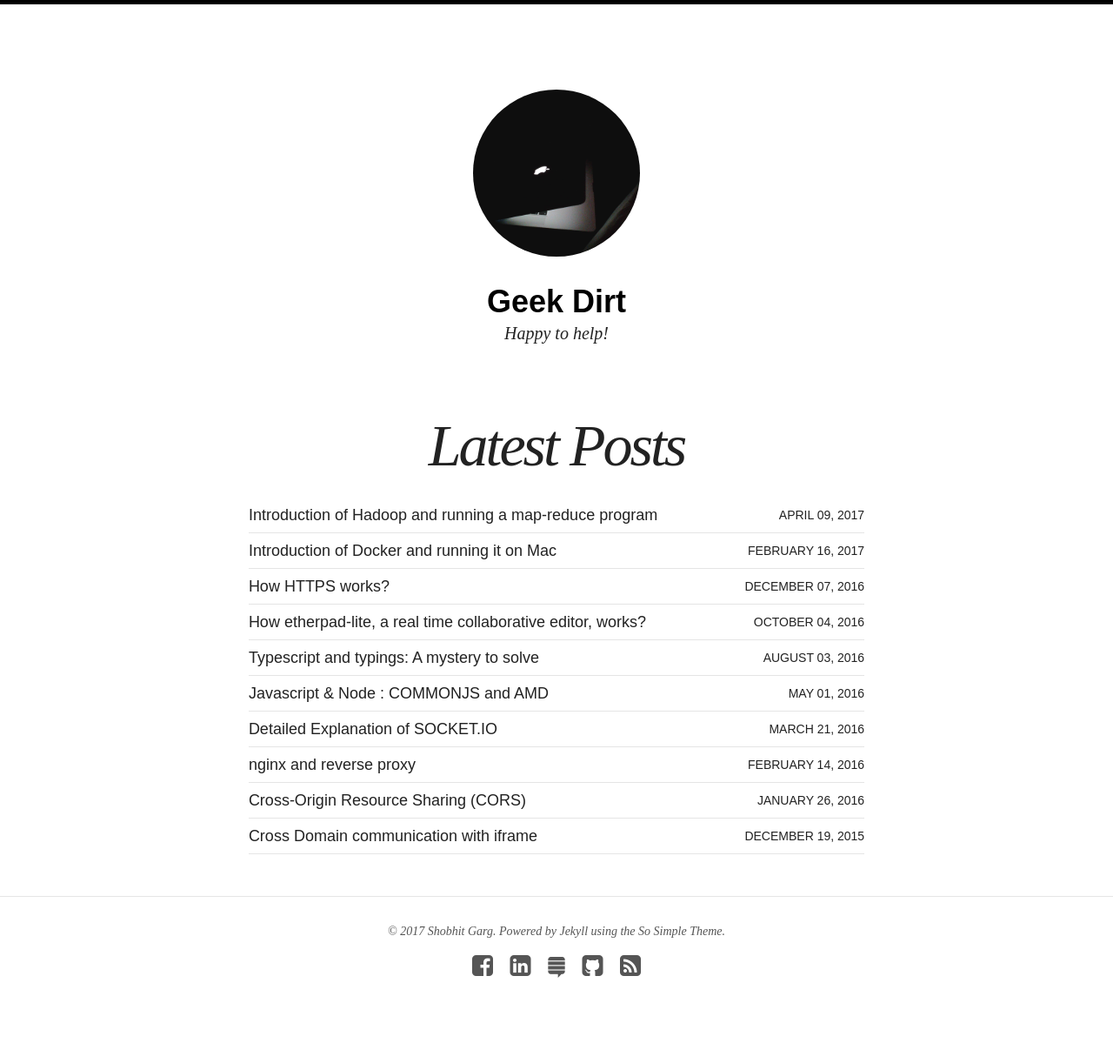
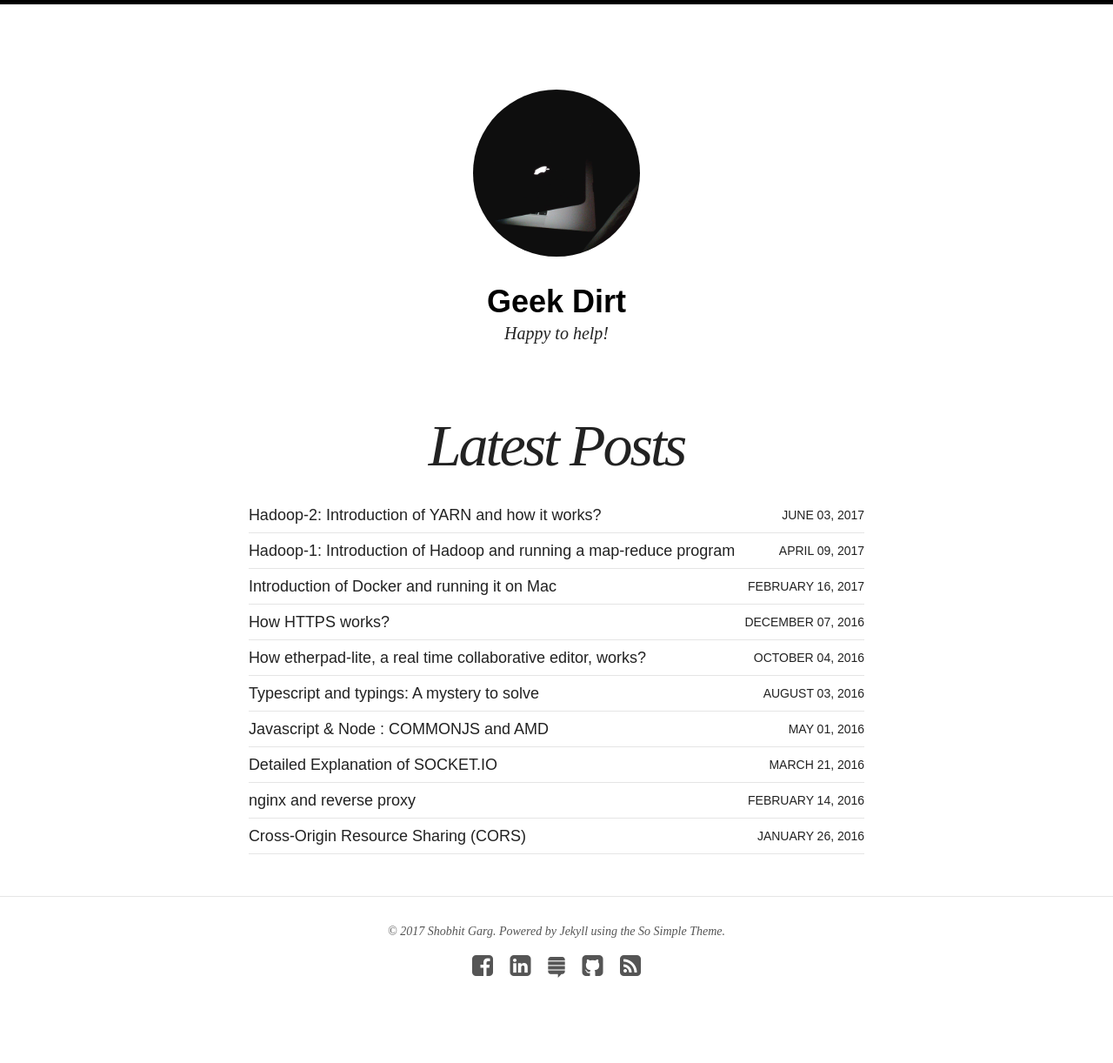
Before and after one commit to shobhit-garg/shobhit-garg.github.io, a Jekyll site: the page built from index.html, in a window 1280 px wide. Shown: the whole page at 87% size. Built offline with Jekyll 4.4.1, drawn with Linux system fonts in a browser that asks for light colours; nearby versions of some CDN libraries; some of the changed lines change nothing that is shown.

Commit message:
commiting hadoop2 - yarn

```diff
--- a/_posts/blog/2017-04-09-introduction-to-hadoop.markdown
+++ b/_posts/blog/2017-04-09-introduction-to-hadoop.markdown
@@ -1,6 +1,6 @@
 ---
 layout: post
-title:  "Introduction of Hadoop and running a map-reduce program"
+title:  "Hadoop-1: Introduction of Hadoop and running a map-reduce program"
 date:   2017-04-09
 categories: blog
 tags: [docker,server,hadoop,bigdata,mapreduce]
@@ -13,7 +13,6 @@
 
 
 In this post i am giving a brief overview of Hadoop. Extensive overview like how it works and what makes it highly distributive and fault tolerant will be given in later posts. Target of this post is to make you comfortable in running your first Hadoop job.
-
 
 ## Hadoop Basics
 
@@ -342,6 +341,12 @@
 <u><br><br> Web View HDFS </u>
 
 
+__Important Links:__
+
+[Hadoop-2: Introduction of YARN and how it works?][hadoop-part-2]
+
+
 [sequenceiq-hadoop-docker]: https://github.com/sequenceiq/hadoop-docker
 [docker-intro]: {{site.url}}/blog/docker-and-running-it-on-mac/
 [hadoop-examples]: https://github.com/facebookarchive/hadoop-20/tree/master/src/examples/org/apache/hadoop/examples
+[hadoop-part-2]: {{site.url}}/blog/introduction-and-working-of-yarn/
--- /dev/null
+++ b/_posts/blog/2017-06-03-introduction-and-working-of-yarn.markdown
@@ -0,0 +1,214 @@
+---
+layout: post
+title:  "Hadoop-2: Introduction of YARN and how it works?"
+date:   2017-06-03
+categories: blog
+tags: [docker,server,hadoop,bigdata,mapreduce,yarn]
+author: shobhit_garg
+share: true
+comments: true
+excerpt: ""
+---
+
+In the last blog [Introduction of Hadoop and running a map-reduce program][hadoop-part-1] , i explained different components of hadoop, basic working of map reduce programs, how to setup hadoop and run a custom program on it. If you follow that blog you can run a map reduce program and get familiar with the environment a little bit. Before starting this post i recommend to go through the previous post once. The purpose of this post is to go a little deep and describe how YARN works and how it is better from previous Hadoop 1.0 environment. Then we will look into some configuration files using which we can manage hadoop environment better.
+
+
+In the last post i mentioned there are four basic modules of hadoop which are:
+
+1. Hadoop common
+
+2. Hadoop Yarn
+
+3. HDFS
+
+4. MapReduce
+
+We have discussed about HDFS and Mapreduce. Here i am explaining architecture and working of YARN in detail.
+
+## YARN (Yet Another Resource Negotiator)
+
+YARN was introduced in Hadoop 2.0. In Hadoop 1.0 a map-reduce job is run through a job tracker and multiple task trackers. Job of job tracker is to monitor the progress of map-reduce job, handle the resource allocation and scheduling etc. As single process is handling all these things, Hadoop 1.0 is not good with scaling. Also it makes Job tracker a single point of failure. In 1.0, you can run only map-reduce jobs with hadoop but with YARN support in 2.0, you can run other jobs like streaming and graph processing. In 1.0 slots are fixed for map and reduce tasks so while map is running you can't use reduce slots for map tasks because of that slots go waste, in 2.0 there is a concept of container, which has resources like memory and cpu-cores and any task can be run in it.
+
+YARN has basically these component:
+
+
+__Resource Manager:__ It has two main component: Job Scheduler and Application Manager. Job of scheduler is allocate the resources with the given scheduling method and job of Application Manager is to monitor the progress of submitted application like map-reduce job. It has all the info of available resources.
+
+__Node Manager:__ For each node there is a node manager running. It maintains the available resources on that particular node and notifies Resource Manager about the available resources when it starts. It launches the containers by providing the needed resources (memory, cpu etc.). These resources are allocated to container by Resource Manager.
+It manages the containers during it's lifetime. It sends heartbeat to Resource Manager to let it know that it is alive. In case Resource Manager doesn't receive heartbeat from Node Manager, it marks that node as failure.
+
+__Application Master:__ It carries out the execution of job using different components of YARN. It is spawned under Node Manager under the instructions of Resource Manager . One Application master is launched for each job. For resource allocation it talks to Resource Manager, for launching or stopping a container it talks to Node Manager. It aggregates the status of task from different nodes and notifies the status of job to client as client polls on it. It also sends periodic heartbeat to Resource Manager to make sure Resource manager can launch a new Application Master in case of failure.
+
+
+__Container:__ It is started by Node Manager. It consists of resources like memory, cpu core etc. For running a map or reduce task, Application Master asks Resource Manager for resources using which a container can be run.
+
+
+## Steps involved in running a job using YARN:
+
+![Diagram]({{ site.url }}/assets/yarn.png)
+<u><br>Anatomy of a YARN Application Run (from "Hadoop: The Definitive Guide" by Tom White):</u>
+
+(Steps numbers given in diagram are different so don't get confused.)
+
+1. User submits jobs to Job Client present on client node.
+
+2. Job client asks for an application id from Resource Manager.
+
+3. Job which consists of jar files, class files and other required files is copied to hdfs file system under directory of name application id so that job can be copied to nodes where it can be run.
+
+4. Job is submitted to Resource Manager.
+
+5. Resource Manager contacts Node Manager to launch a new container and run Application Master in it.
+
+6. Application Master checks the splits (usually blocks of datanode of hdfs) on which job has to runs and create one task per split usually. Only ids are given to all the task in this phase. It checks if all the tasks can be run sequentially on same JVM  on which Application Master is running then it doesn't launch any new containers. This type of job is called `uber job`.
+
+7. If job is not an uber job, Application Master asks Resource Manager for allocating the resources. Resource manager knows after node manager hdfs blocks and their bandwidth, so it allocate resources considering the data locality so that tasks can be run on same machine on which data blocks are present.
+
+8. Application manager gets the resources information from Resource Manager and it launches the container through Node Manager. In container the task is executed by the java application whose main class is `YarnChild` . Before running the task it copies all the job resources from hdfs. In most of the cases, job programs which is usually in jar form are copied to machine on which data is present.
+
+9. Task sends progress update to Application master time to time. In case of failure Application master can launch the task on some other container. In case of run time exception JVM reports to Application master and in case of JVM failure Node manager notifies Application Master.
+
+
+
+
+I checked some logs of Client, Resource Manager and Node Manager on submitting a job. These might also give you some idea about the working of YARN.
+
+
+{% highlight ruby %}
+
+#logs on Client when you submit a job:
+
+17/06/03 05:28:23 INFO client.RMProxy: Connecting to ResourceManager at /0.0.0.0:8032
+17/06/03 05:28:25 INFO input.FileInputFormat: Total input paths to process : 31
+17/06/03 05:28:25 INFO mapreduce.JobSubmitter: number of splits:31
+17/06/03 05:28:25 INFO mapreduce.JobSubmitter: Submitting tokens for job: job_1496481984963_0001
+17/06/03 05:28:25 INFO impl.YarnClientImpl: Submitted application application_1496481984963_0001
+17/06/03 05:28:26 INFO mapreduce.Job: The url to track the job: http://9a7e9cf75fe1:8088/proxy/application_1496481984963_0001/
+17/06/03 05:28:26 INFO mapreduce.Job: Running job: job_1496481984963_0001
+17/06/03 05:28:34 INFO mapreduce.Job: Job job_1496481984963_0001 running in uber mode : false
+17/06/03 05:28:34 INFO mapreduce.Job:  map 0% reduce 0%
+
+......
+......
+
+
+#--------------------------------------------------------
+
+# logs on Resource Manager:
+
+2017-06-03 05:28:25,893 INFO org.apache.hadoop.yarn.server.resourcemanager.ClientRMService: Application with id 1 submitted by user root
+2017-06-03 05:28:25,893 INFO org.apache.hadoop.yarn.server.resourcemanager.rmapp.RMAppImpl: Storing application with id application_1496481984963_0001
+
+.....
+
+2017-06-03 05:28:26,861 INFO org.apache.hadoop.yarn.server.resourcemanager.scheduler.SchedulerNode: Assigned container container_1496481984963_0001_01_000001 of capacity <memory:2048, vCores:1> on host 9a7e9cf75fe1:44643, which has 1 containers, <memory:2048, vCores:1> used and <memory:6144, vCores:7> available after allocation
+......
+
+2017-06-03 05:28:33,869 INFO org.apache.hadoop.yarn.server.resourcemanager.scheduler.SchedulerNode: Assigned container container_1496481984963_0001_01_000005 of capacity <memory:1024, vCores:1> on host 9a7e9cf75fe1:44643, which has 5 containers, <memory:6144, vCores:5> used and <memory:2048, vCores:3> available after allocation
+
+......
+
+2017-06-03 05:28:34,291 INFO org.apache.hadoop.yarn.server.resourcemanager.rmcontainer.RMContainerImpl: container_1496481984963_0001_01_000005 Container Transitioned from ALLOCATED to ACQUIRED
+
+.....
+
+2017-06-03 05:28:50,723 INFO org.apache.hadoop.yarn.server.resourcemanager.scheduler.SchedulerNode: Released container container_1496481984963_0001_01_000005 of capacity <memory:1024, vCores:1> on host 9a7e9cf75fe1:44643, which currently has 5 containers, <memory:6144, vCores:5> used and <memory:2048, vCores:3> available, release resources=true
+2017-06-03 05:28:50,723 INFO org.apache.hadoop.yarn.server.resourcemanager.scheduler.capacity.LeafQueue: default used=<memory:6144, vCores:5> numContainers=5 user=root user-resources=<memory:6144, vCores:5>
+
+......
+......
+
+
+#--------------------------------------------------------
+#logs on Node Manager:
+2017-06-03 05:28:27,249 INFO org.apache.hadoop.yarn.server.nodemanager.containermanager.ContainerManagerImpl: Start request for container_1496481984963_0001_01_000001 by user root
+....
+
+2017-06-03 05:28:27,314 INFO org.apache.hadoop.yarn.server.nodemanager.containermanager.localizer.LocalizedResource: Resource hdfs://9a7e9cf75fe1:9000/tmp/hadoop-yarn/staging/root/.staging/job_1496481984963_0001/job.jar transitioned from INIT to DOWNLOADING
+....
+2017-06-03 05:28:50,504 INFO org.apache.hadoop.yarn.server.nodemanager.containermanager.container.ContainerImpl: Container container_1496481984963_0001_01_000005 transitioned from EXITED_WITH_SUCCESS to DONE
+.....
+2017-06-03 05:28:51,184 INFO org.apache.hadoop.yarn.server.nodemanager.containermanager.monitor.ContainersMonitorImpl: Stopping resource-monitoring for container_1496481984963_0001_01_000005
+.......
+.......
+
+
+{% endhighlight %}
+
+--------------------------------------------------------------
+
+## Configuration files in Hadoop
+
+These are some of the configuration files which you can change according to your need. You can find these files in $HADOOP_HOME/etc/hadoop. Some of them are as following:
+
+__hadoop-env.sh__
+
+Set environment variables that are used in the scripts to run Hadoop. Some important ones are:
+
+`JAVA_HOME` : Jave home path to avoid any confusion
+
+`HADOOP_HEAPSIZE` : Memory processes like Application Master/ Resource Manager/ Node Manager / Datanode etc. should take.
+
+`HADOOP_LOG_DIR` (By default log directory location is $HADOOP_HOME/logs)
+
+__yarn-env.sh__
+
+Set environment variables that are used in the scripts to run YARN. Overrides settings set by hadoop-env.sh. Some important ones are:
+
+`YARN_RESOURCE_MANAGER_HEAPSIZE` : Memory a RM should take
+
+`YARN_NODEMANAGER_HEAPSIZE` : Memory a Node Manager should take
+
+__mapred-env.sh__
+
+Set environment variable that are used in script to run MapReduce. Overrides settings set by hadoop-env.sh.
+
+
+__core-site.xml__
+
+Configuration settings for hadoop core such as I/O settings that are common to HDFS, MapReduce and YARN. One of them is:
+
+`fs.defaultFS` : defining name node location of hdfs
+
+__hdfs-site.xml__
+
+Configuration settings for namenodes and datanodes.
+
+__yarn-site.xml__
+
+Configuration settings for YARN daemons, the resource manager, web app proxy server and node managers
+
+
+Some settings are given by the client in the job configuration, like:
+
+`mapreduce.map.memory.mb` - amount of memory for map containers
+
+`mapreduce.reduce.memory.mb` - amount of memory for reduce containers
+
+
+
+
+
+
+
+You can check the progress of a Job through web interface on `http://127.0.0.1:8088` . You have to expose this port if you are running hadoop through docker. Please check the previous post for this.
+
+![Diagram]({{ site.url }}/assets/hadoop_cluster.png)
+<u><br>Hadoop cluster web interface</u>
+
+Important Links:
+
+[Hadoop-1: Introduction of Hadoop and running a map-reduce program][hadoop-part-1]
+
+
+References:
+
+* Hadoop, The Definitive Guide by Tom White
+
+* [Job Run YARN in hadoop video][yarn-youtube-video]
+
+
+
+
+[hadoop-part-1]: {{site.url}}/blog/introduction-to-hadoop/
+[yarn-youtube-video]: https://www.youtube.com/watch?v=oz8TwPgDhc4
```
Also changed, not shown: assets/hadoop_cluster.png (added), assets/yarn.png (added).
